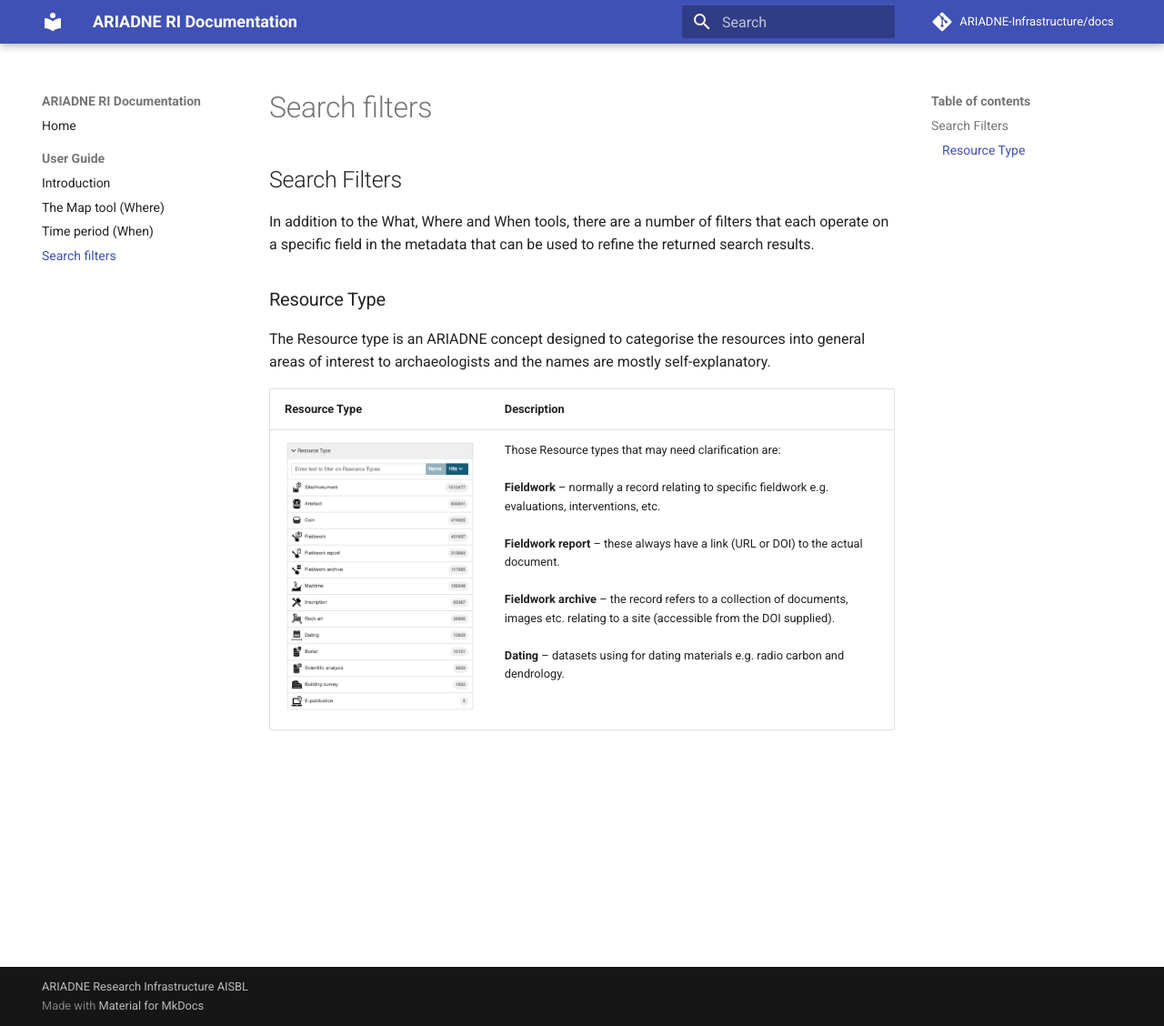
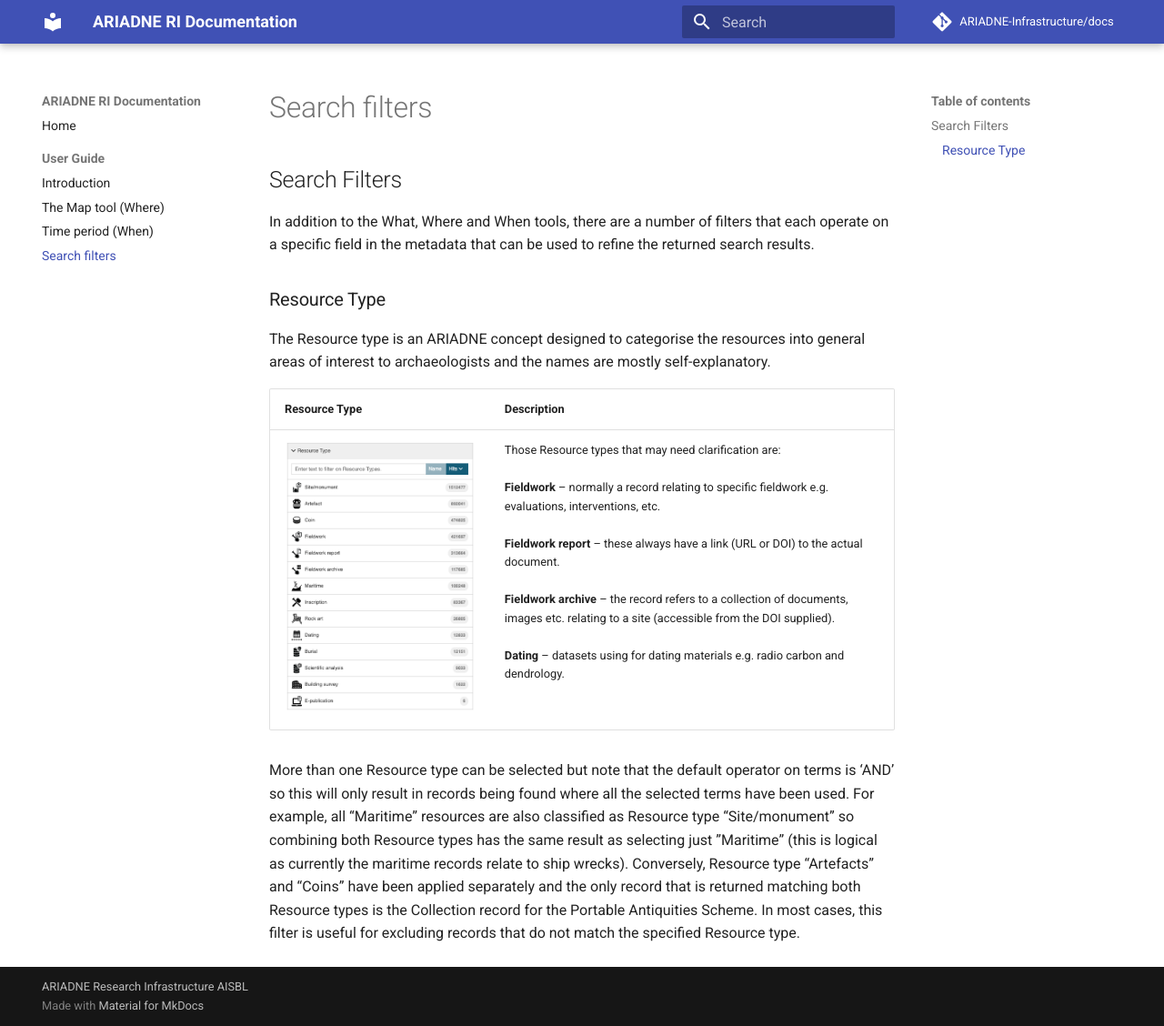
Before and after one commit to uoy-ads/hsds-data-catalogue-docs, an MkDocs documentation site: the page built from docs/Portal_User_Guide/Section-4_Search_Filters.md, in a window 1280 px wide and 1128 px high. Shown: the whole window at 91% size. Built offline with MkDocs 1.6.1 and Material for MkDocs 9.7.7, drawn with Linux system fonts in a browser that asks for light colours; comment, search, counter and statistics services are not loaded.

Commit message:
Update Section-4_Search_Filters.md

```diff
--- a/docs/Portal_User_Guide/Section-4_Search_Filters.md
+++ b/docs/Portal_User_Guide/Section-4_Search_Filters.md
@@ -9,3 +9,5 @@ The Resource type is an ARIADNE concept designed to categorise the resources int
 | Resource Type | Description |
 | ----------- | ----------- |
 | ![image](../assets/21-Resource-types.png){ width="350" } | Those Resource types that may need clarification are: <Br><Br>**Fieldwork** – normally a record relating to specific fieldwork e.g. evaluations, interventions, etc. <Br><Br>**Fieldwork report** – these always have a link (URL or DOI) to the actual document.<Br><Br>**Fieldwork archive** – the record refers to a collection of documents, images etc. relating to a site (accessible from the DOI supplied).<Br><Br>**Dating** – datasets using for dating materials e.g. radio carbon and dendrology. |
+
+More than one Resource type can be selected but note that the default operator  on terms is ‘AND’ so this will only result in records being found where all the selected terms have been used. For example, all “Maritime” resources are also classified as Resource type “Site/monument” so combining both Resource types has the same result as selecting just ”Maritime” (this is logical as currently the maritime records relate to ship wrecks). Conversely, Resource type  “Artefacts” and “Coins” have been applied separately and the only record that is returned matching both Resource types is the Collection record for the Portable Antiquities Scheme. In most cases, this filter is useful for excluding records that do not match the specified Resource type.
```
